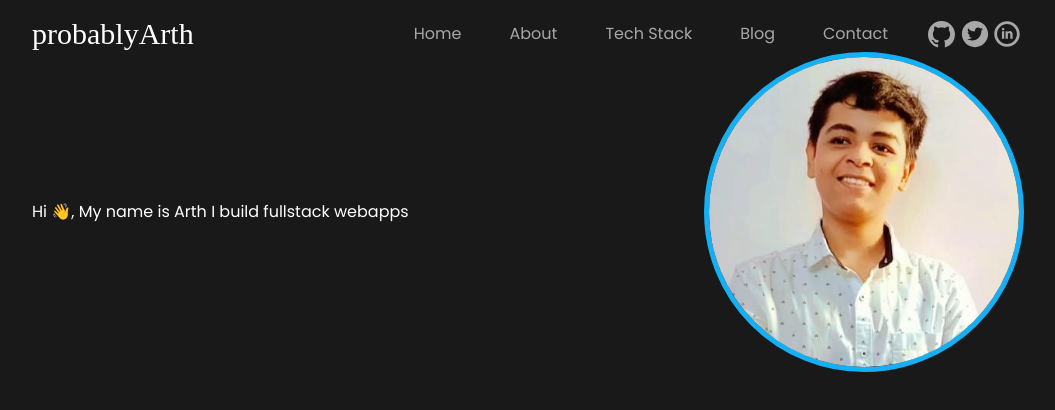
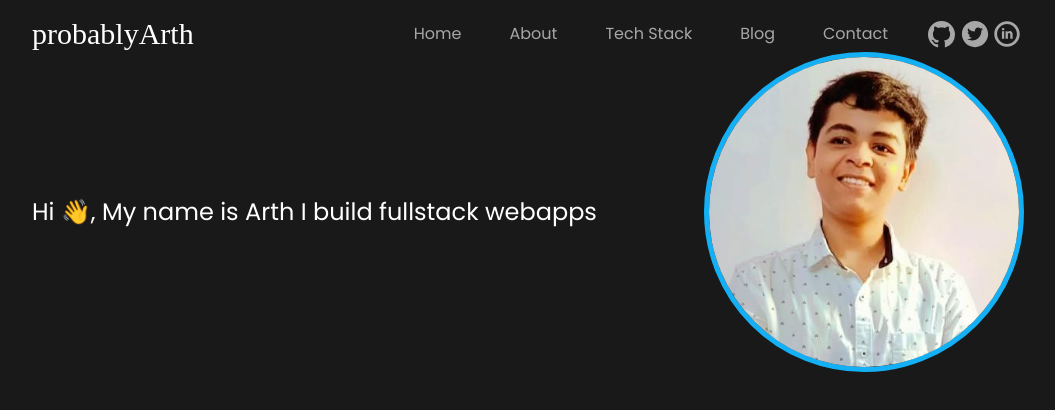
Before and after one commit to probablyArth/website, a Next.js app: page / in a window 1280 px wide. Shown: the top 410 px of the page, without its empty margins (112-1167 px from the left). Built offline with nearby package versions, Linux system fonts and the light colour scheme; a web font is replaced by a local one.

Commit message:
I just want to commit man :cry:

```diff
--- a/components/Hero/index.tsx
+++ b/components/Hero/index.tsx
@@ -2,7 +2,7 @@
 const Hero = () => {
   return (
     <div className="flex justify-between items-center flex-col-reverse md:flex-row">
-      <h2>
+      <h2 className="text-2xl">
         Hi 👋, My name is <span>Arth</span> I build fullstack webapps
       </h2>{" "}
       <img src="/avatar.svg" alt="" className="avatar max-w-xs" />
```
